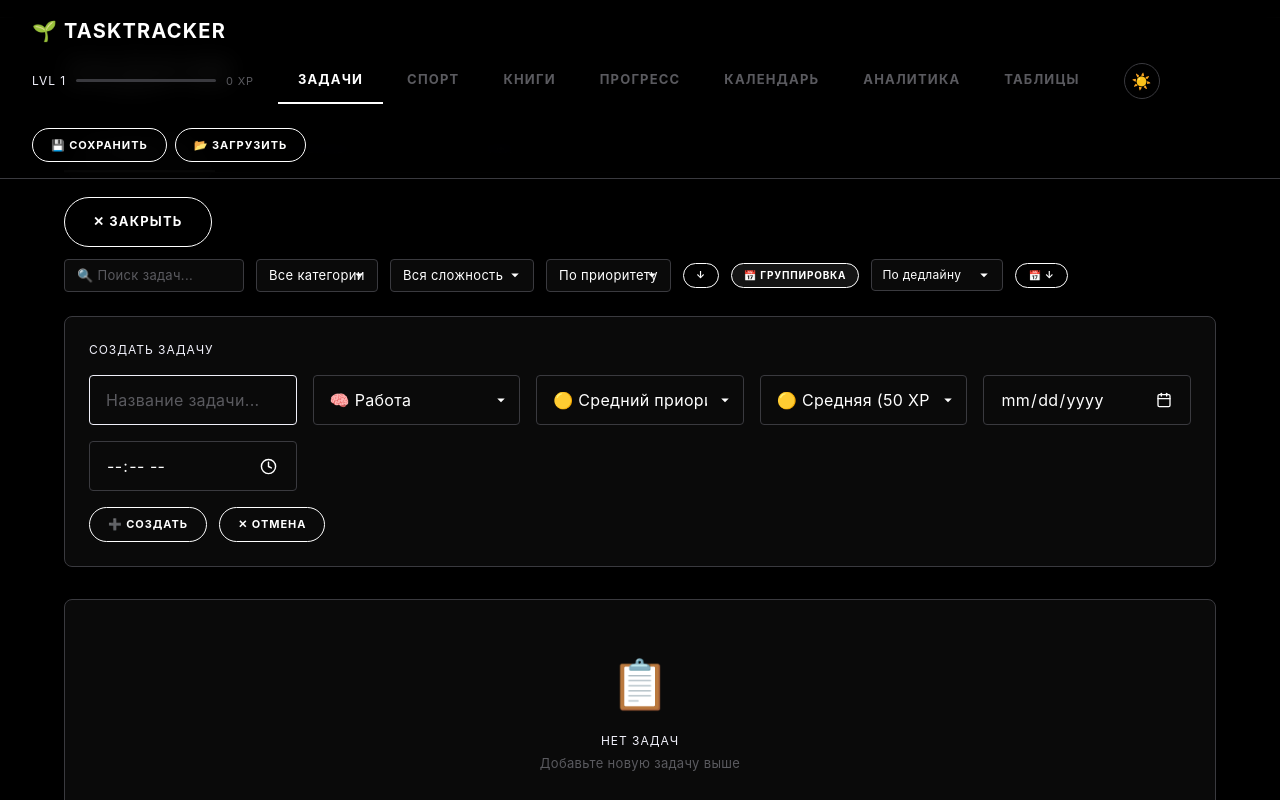
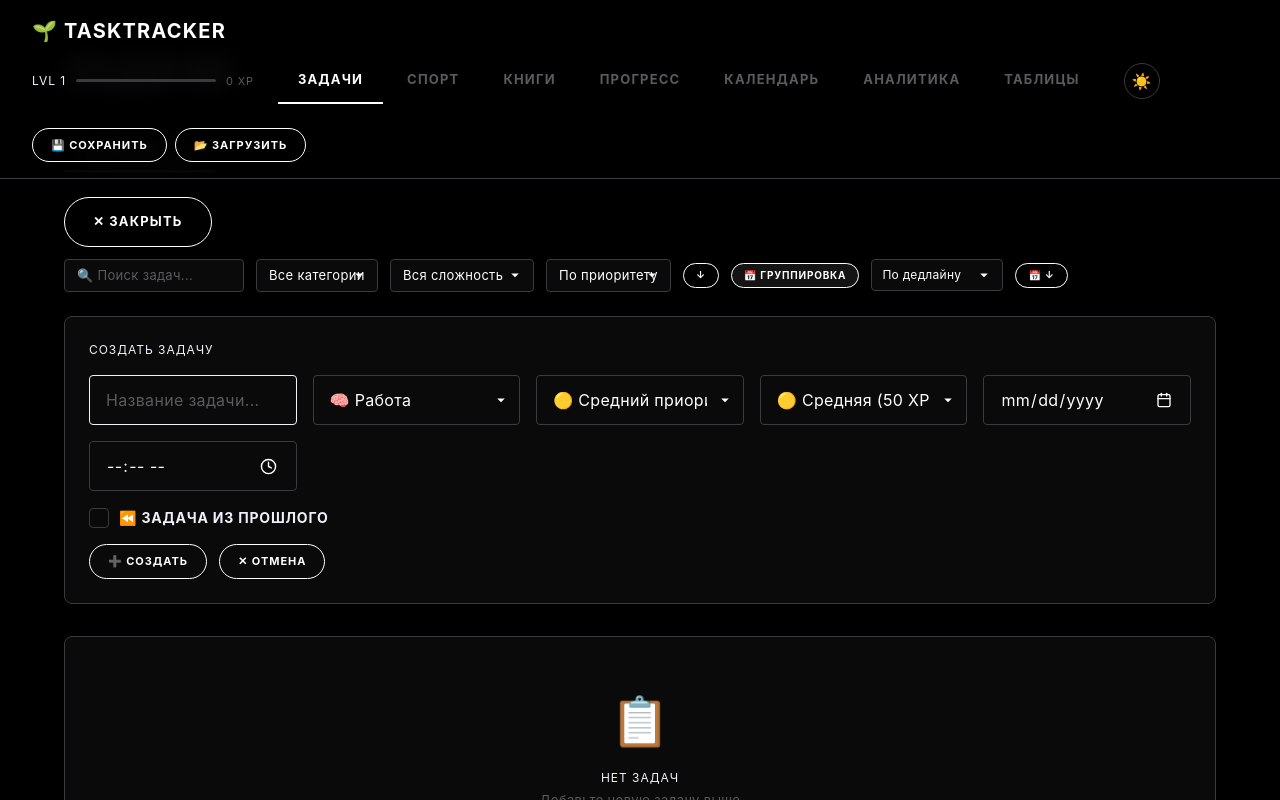
Before and after one commit to ArtemWhite/TaskTree, a React (Vite) app: page / in a window 1280 px wide. Both pictures are taken after a click on the button "➕ НОВАЯ ЗАДАЧА". Shown: the part 574-1374 px from the top of the page. Built offline with nearby package versions, Linux system fonts and the light colour scheme.

Commit message:
fix: bugs. feat: added redaction set for task in past

```diff
--- a/src/components/TaskSection.tsx
+++ b/src/components/TaskSection.tsx
@@ -1,4 +1,4 @@
-import type { Task, Category, PomodoroSession } from '../types';
+import type { Task, Category, PomodoroSession, NewTaskInput } from '../types';
 import { useTaskManagement } from '../hooks/useTaskManagement';
 import { TaskCard } from './tasks/TaskCard';
 import { TaskFormPanel } from './tasks/TaskFormPanel';
@@ -11,7 +11,7 @@ interface Props {
   completedTasks: Task[];
   categories: Category[];
   pomodoroHistory: PomodoroSession[];
-  onAdd: (t: Omit<Task, 'id' | 'completed' | 'completedDate' | 'pomodoroCount' | 'createdAt'>) => void;
+  onAdd: (t: NewTaskInput) => void;
   onUpdate: (id: string, updates: Partial<Task>) => void;
   onDelete: (id: string) => void;
   onComplete: (id: string) => void;
--- a/src/components/tasks/TaskCard.tsx
+++ b/src/components/tasks/TaskCard.tsx
@@ -67,12 +67,33 @@ export const TaskCard: React.FC<TaskCardProps> = ({
             >
               {prio.label}
             </span>
+            {task.isBackdated && (
+              <span
+                style={{
+                  fontSize: '10px',
+                  fontWeight: 700,
+                  padding: '2px 6px',
+                  borderRadius: '4px',
+                  color: '#f0c36d',
+                  background: 'rgba(240, 195, 109, 0.12)',
+                  border: '1px solid rgba(240, 195, 109, 0.45)',
+                }}
+                title="Задача добавлена задним числом"
+              >
+                ⏪ ИЗ ПРОШЛОГО
+              </span>
+            )}
           </div>
 
           <div style={{ fontSize: '12px', color: 'var(--text-soft)', marginTop: '4px', display: 'flex', gap: '12px', flexWrap: 'wrap', alignItems: 'center' }}>
             <span>{category?.emoji || '📝'} {category?.name || 'Без категории'}</span>
             <span>{getDifficultyLabel(task.difficulty)}</span>
             <span>⚡ +{task.xp} XP</span>
+            {task.isBackdated && (
+              <span style={{ color: '#f0c36d', fontWeight: 600 }}>
+                📅 {new Date(task.createdAt).toLocaleDateString('ru', { day: 'numeric', month: 'long', year: 'numeric' })}
+              </span>
+            )}
             {task.deadline && (() => {
               const isOverdue = !task.completed && new Date(task.deadline).getTime() < Date.now();
               return (
--- a/src/components/tasks/TaskFormPanel.tsx
+++ b/src/components/tasks/TaskFormPanel.tsx
@@ -10,6 +10,9 @@ export interface TaskFormData {
   xp: number;
   deadlineDate: string;
   deadlineTime: string;
+  isBackdated: boolean;
+  createdAtDate: string;
+  completedAtDate: string;
 }
 
 interface Props {
@@ -98,6 +101,63 @@ export const TaskFormPanel: React.FC<Props> = ({
         />
       </div>
 
+      <label
+        style={{
+          display: 'flex',
+          alignItems: 'center',
+          gap: '10px',
+          cursor: 'pointer',
+          marginBottom: '16px',
+          fontSize: '14px',
+          fontWeight: 700,
+          letterSpacing: '0.8px',
+          textTransform: 'uppercase',
+          color: 'var(--text-soft)',
+        }}
+      >
+        <input
+          className="checkbox-spacex"
+          type="checkbox"
+          checked={form.isBackdated}
+          onChange={e => onChangeForm(f => ({ ...f, isBackdated: e.target.checked, createdAtDate: e.target.checked ? f.createdAtDate : '', completedAtDate: e.target.checked ? f.completedAtDate : '' }))}
+        />
+        ⏪ Задача из прошлого
+      </label>
+
+      {form.isBackdated && (
+        <div style={{ display: 'flex', gap: '16px', flexWrap: 'wrap', marginBottom: '16px' }}>
+          <div style={{ flex: 1, minWidth: '200px', maxWidth: '260px' }}>
+            <label
+              className="micro-cap"
+              style={{ display: 'block', marginBottom: '8px', color: 'var(--text-muted)', whiteSpace: 'nowrap' }}
+            >
+              Дата создания
+            </label>
+            <input
+              className="input-spacex"
+              type="date"
+              value={form.createdAtDate}
+              onChange={e => onChangeForm(f => ({ ...f, createdAtDate: e.target.value }))}
+            />
+          </div>
+          <div style={{ flex: 1, minWidth: '200px', maxWidth: '260px' }}>
+            <label
+              className="micro-cap"
+              style={{ display: 'block', marginBottom: '8px', color: 'var(--text-muted)', whiteSpace: 'nowrap' }}
+            >
+              Дата выполнения
+            </label>
+            <input
+              className="input-spacex"
+              type="date"
+              value={form.completedAtDate}
+              title="Необязательно — оставьте пустым, если задача ещё не выполнена"
+              onChange={e => onChangeForm(f => ({ ...f, completedAtDate: e.target.value }))}
+            />
+          </div>
+        </div>
+      )}
+
       <div style={{ display: 'flex', gap: '12px' }}>
         <button className="btn-ghost btn-ghost-sm" onClick={onSubmit}>
           {editingTask ? '💾 СОХРАНИТЬ' : '➕ СОЗДАТЬ'}
--- a/src/hooks/useAppData.ts
+++ b/src/hooks/useAppData.ts
@@ -1,5 +1,5 @@
 import { useState, useEffect, useCallback, useMemo } from 'react';
-import type { Task, Category, AppData, CompletedDay, Workout, Book } from '../types';
+import type { Task, Category, AppData, CompletedDay, Workout, Book, NewTaskInput } from '../types';
 import { AppDataManager } from '../services/AppDataManager';
 import { XPService } from '../services/XPService';
 
@@ -15,7 +15,7 @@ export function useAppData() {
   const treeStage = useMemo(() => XPService.getTreeStage(levelInfo.level), [levelInfo.level]);
 
   // Tasks CRUD
-  const addTask = useCallback((task: Omit<Task, 'id' | 'completed' | 'completedDate' | 'pomodoroCount' | 'createdAt'>) => {
+  const addTask = useCallback((task: NewTaskInput) => {
     setData(d => AppDataManager.addTask(d, task));
   }, []);
 
--- a/src/hooks/useTaskManagement.ts
+++ b/src/hooks/useTaskManagement.ts
@@ -1,5 +1,5 @@
 import { useState, useMemo, useEffect } from 'react';
-import type { Task, Category } from '../types';
+import type { Task, Category, NewTaskInput } from '../types';
 import { TaskService } from '../services/TaskService';
 import { PRIORITY_WEIGHTS } from '../constants/priority';
 import type { TaskFormData } from '../components/tasks/TaskFormPanel';
@@ -9,7 +9,7 @@ interface UseTaskManagementOptions {
   tasks: Task[];
   completedTasks: Task[];
   categories: Category[];
-  onAdd: (t: Omit<Task, 'id' | 'completed' | 'completedDate' | 'pomodoroCount' | 'createdAt'>) => void;
+  onAdd: (t: NewTaskInput) => void;
   onUpdate: (id: string, updates: Partial<Task>) => void;
   editingTask: Task | null;
   setEditingTask: (t: Task | null) => void;
@@ -25,6 +25,9 @@ const INITIAL_TASK_FORM: TaskFormData = {
   xp: 50,
   deadlineDate: '',
   deadlineTime: '',
+  isBackdated: false,
+  createdAtDate: '',
+  completedAtDate: '',
 };
 
 export function useTaskManagement({
@@ -120,6 +123,9 @@ export function useTaskManagement({
       xp: 50,
       deadlineDate: '',
       deadlineTime: '',
+      isBackdated: false,
+      createdAtDate: '',
+      completedAtDate: '',
     });
     setShowForm(false);
     setEditingTask(null);
@@ -128,23 +134,31 @@ export function useTaskManagement({
   const handleSubmitTask = () => {
     if (!form.title.trim()) return;
     const deadline = form.deadlineDate ? `${form.deadlineDate}T${form.deadlineTime || '23:59'}:00` : null;
+    const isBackdated = form.isBackdated && !!form.createdAtDate;
+    const createdAt = isBackdated ? `${form.createdAtDate}T12:00:00.000Z` : undefined;
+    const completedAtDate = form.isBackdated ? form.completedAtDate : '';
+    const isCompleted = !!completedAtDate;
+    const completedDate = isCompleted ? `${completedAtDate}T12:00:00.000Z` : undefined;
+    const base = {
+      title: form.title.trim(),
+      categoryId: form.categoryId,
+      difficulty: form.difficulty,
+      priority: form.priority,
+      xp: form.xp,
+      deadline,
+      isBackdated,
+    };
     if (editingTask) {
-      onUpdate(editingTask.id, {
-        title: form.title.trim(),
-        categoryId: form.categoryId,
-        difficulty: form.difficulty,
-        priority: form.priority,
-        xp: form.xp,
-        deadline,
-      });
+      const updates: Partial<Task> = { ...base, ...(isBackdated ? { createdAt } : {}) };
+      if (isBackdated) {
+        updates.completed = isCompleted;
+        updates.completedDate = completedDate ?? null;
+      }
+      onUpdate(editingTask.id, updates);
     } else {
       onAdd({
-        title: form.title.trim(),
-        categoryId: form.categoryId,
-        difficulty: form.difficulty,
-        priority: form.priority,
-        xp: form.xp,
-        deadline,
+        ...base,
+        ...(isBackdated ? { createdAt, completed: isCompleted, completedDate: completedDate ?? null } : {}),
       });
     }
     resetForm();
@@ -160,6 +174,9 @@ export function useTaskManagement({
       xp: t.xp,
       deadlineDate: t.deadline ? t.deadline.slice(0, 10) : '',
       deadlineTime: t.deadline ? t.deadline.slice(11, 16) : '',
+      isBackdated: !!t.isBackdated,
+      createdAtDate: t.isBackdated && t.createdAt ? t.createdAt.slice(0, 10) : '',
+      completedAtDate: t.isBackdated && t.completedDate ? t.completedDate.slice(0, 10) : '',
     });
     setShowForm(true);
   };
--- a/src/services/AppDataManager.ts
+++ b/src/services/AppDataManager.ts
@@ -1,4 +1,4 @@
-import type { Task, Category, AppData, PomodoroSession, Workout, Book } from '../types';
+import type { Task, Category, AppData, PomodoroSession, Workout, Book, NewTaskInput } from '../types';
 import { StorageService } from './StorageService';
 import { BookModel } from '../models/BookModel';
 import { generateId } from '../utils/id';
@@ -13,14 +13,14 @@ export class AppDataManager {
   }
 
   // Tasks
-  public static addTask(data: AppData, task: Omit<Task, 'id' | 'completed' | 'completedDate' | 'pomodoroCount' | 'createdAt'>): AppData {
+  public static addTask(data: AppData, task: NewTaskInput): AppData {
     const newTask: Task = {
       ...task,
       id: generateId(),
-      completed: false,
-      completedDate: null,
+      completed: task.completed ?? false,
+      completedDate: task.completedDate ?? null,
       pomodoroCount: 0,
-      createdAt: new Date().toISOString(),
+      createdAt: task.createdAt || new Date().toISOString(),
       deadline: task.deadline || null
     };
     return { ...data, tasks: [...data.tasks, newTask] };
--- a/src/services/PomodoroEngine.ts
+++ b/src/services/PomodoroEngine.ts
@@ -8,7 +8,7 @@ export class PomodoroEngine {
   }
 
   public static calculateXP(durationMinutes: number): number {
-    return Math.round(durationMinutes / 3);
+    return Math.max(1, Math.round(durationMinutes / 3));
   }
 
   public static formatTimeDisplay(remainingMs: number): string {
```
Also changed, not shown: src/types/task.ts (+7 -0 lines).
